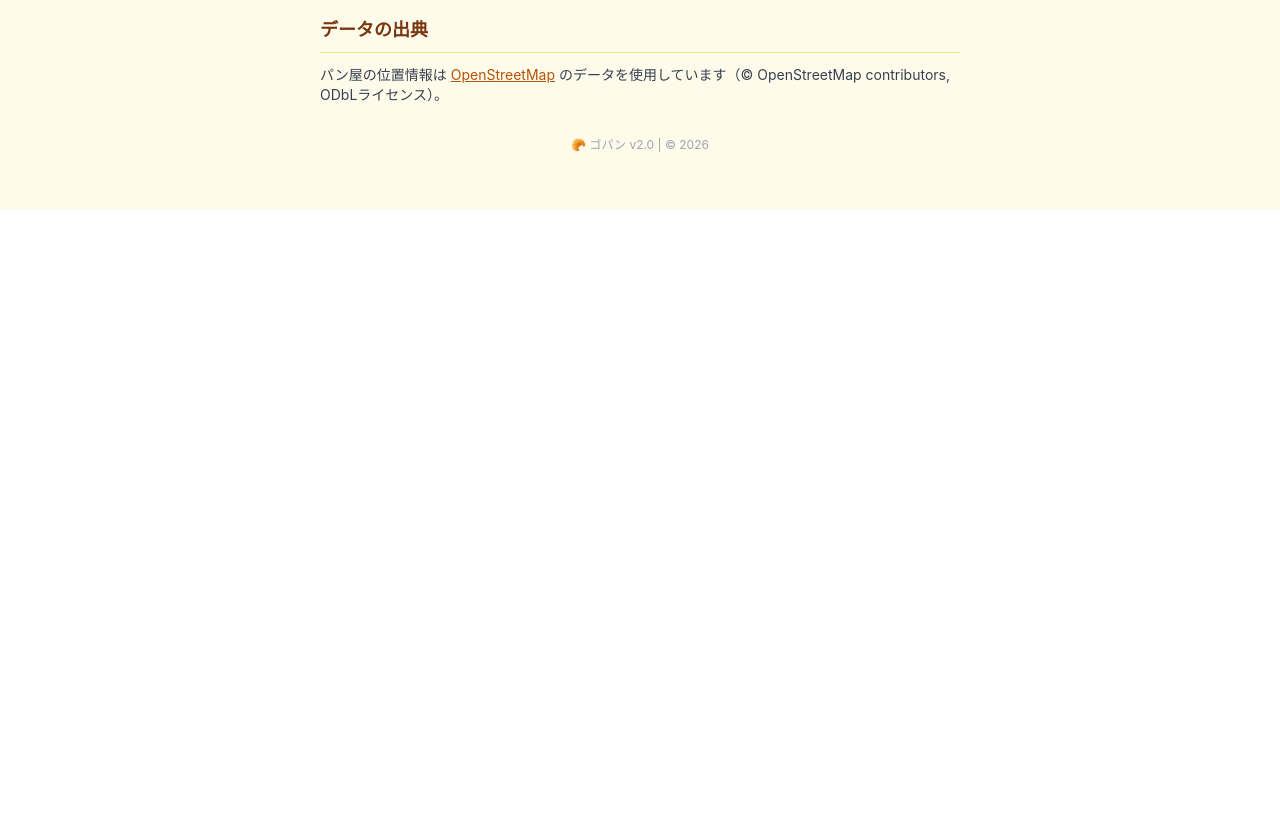
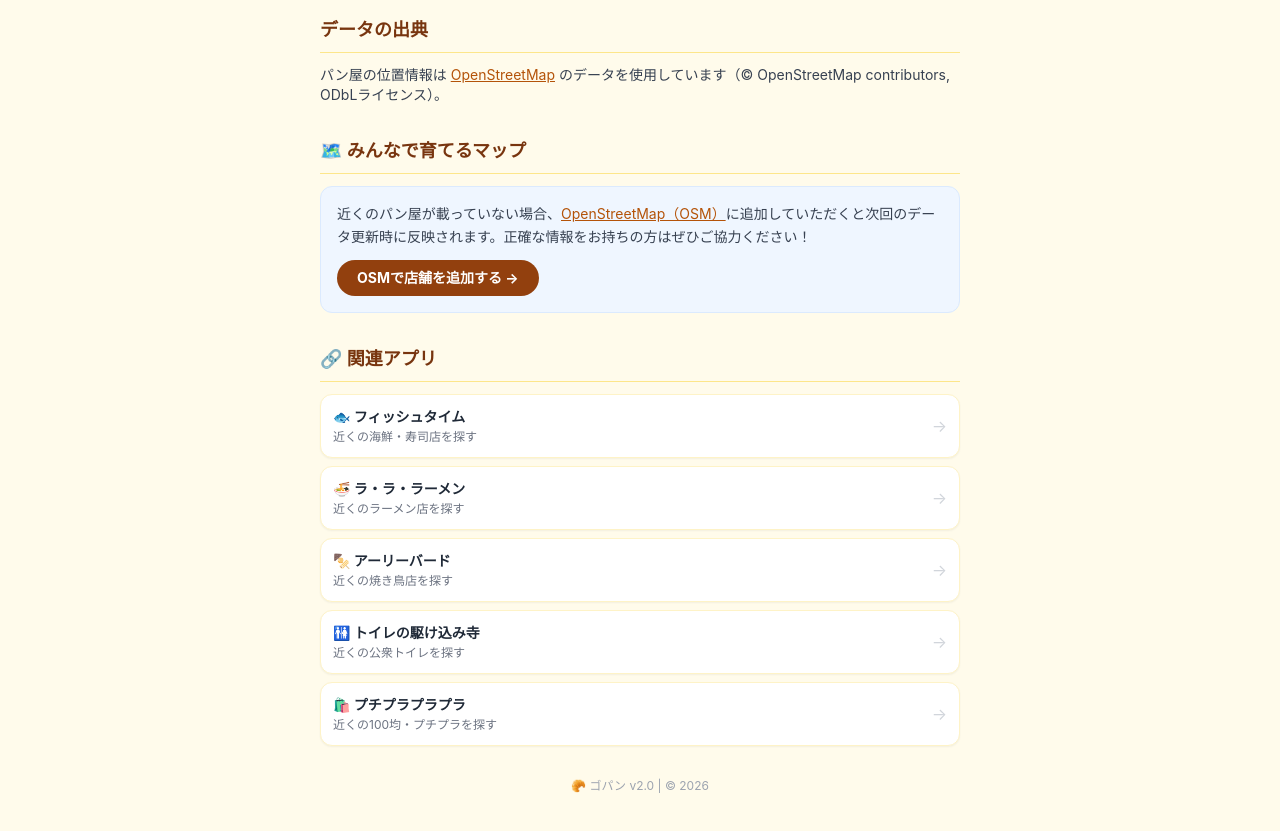
Before and after one commit to mods240/gopan, a Next.js app: page /about in a window 1280 px wide. Shown: the part 2320-3151 px from the top of the page. Before the commit the page ends 2529 px from the top, so only its background shows below. Built offline with nearby package versions, Linux system fonts and the light colour scheme.

Commit message:
Update page.tsx

```diff
--- a/app/about/page.tsx
+++ b/app/about/page.tsx
@@ -31,7 +31,6 @@ export default function About() {
           </h2>
           <div className="space-y-4">
 
-            {/* 基本 */}
             <div className="bg-white rounded-xl p-4 shadow-sm border border-amber-100">
               <p className="font-bold text-amber-900 text-sm mb-2">🗺️ 地図でパン屋を探す</p>
               <p className="text-sm text-gray-700 leading-relaxed">
@@ -39,7 +38,6 @@ export default function About() {
               </p>
             </div>
 
-            {/* リスト */}
             <div className="bg-white rounded-xl p-4 shadow-sm border border-amber-100">
               <p className="font-bold text-amber-900 text-sm mb-2">📋 リストで探す・検索する</p>
               <p className="text-sm text-gray-700 leading-relaxed">
@@ -47,7 +45,6 @@ export default function About() {
               </p>
             </div>
 
-            {/* 気になる・お気に入り */}
             <div className="bg-white rounded-xl p-4 shadow-sm border border-amber-100">
               <p className="font-bold text-amber-900 text-sm mb-2">♥ 気になる　⭐ お気に入り</p>
               <p className="text-sm text-gray-700 leading-relaxed">
@@ -55,7 +52,6 @@ export default function About() {
               </p>
             </div>
 
-            {/* 近接アラート */}
             <div className="bg-white rounded-xl p-4 shadow-sm border border-amber-100">
               <p className="font-bold text-amber-900 text-sm mb-2">🔔 近接アラート</p>
               <p className="text-sm text-gray-700 leading-relaxed">
@@ -63,7 +59,6 @@ export default function About() {
               </p>
             </div>
 
-            {/* ペアリング */}
             <div className="bg-white rounded-xl p-4 shadow-sm border border-amber-100 border-l-4 border-l-amber-500">
               <p className="font-bold text-amber-900 text-sm mb-2">🔗 ペアリング機能(同乗者と共有)</p>
               <p className="text-sm text-gray-700 leading-relaxed mb-3">
@@ -84,7 +79,6 @@ export default function About() {
               </p>
             </div>
 
-            {/* LINE・X共有 */}
             <div className="bg-white rounded-xl p-4 shadow-sm border border-amber-100">
               <p className="font-bold text-amber-900 text-sm mb-2">📤 LINE・Xで共有</p>
               <p className="text-sm text-gray-700 leading-relaxed">
@@ -92,7 +86,6 @@ export default function About() {
               </p>
             </div>
 
-            {/* PWA */}
             <div className="bg-white rounded-xl p-4 shadow-sm border border-amber-100">
               <p className="font-bold text-amber-900 text-sm mb-2">📱 ホーム画面に追加(PWA)</p>
               <p className="text-sm text-gray-700 leading-relaxed">
@@ -172,18 +165,9 @@ export default function About() {
             <div>
               <p className="font-bold text-amber-900">第三者サービス</p>
               <ul className="mt-1 ml-4 space-y-1 list-disc">
-                <li>
-                  <a href="https://www.openstreetmap.org" target="_blank" rel="noopener noreferrer" className="text-amber-700 underline">OpenStreetMap</a>
-                  （地図データ・パン屋情報）
-                </li>
-                <li>
-                  <a href="https://supabase.com" target="_blank" rel="noopener noreferrer" className="text-amber-700 underline">Supabase</a>
-                  （データベース・ペアリング機能）
-                </li>
-                <li>
-                  <a href="https://vercel.com" target="_blank" rel="noopener noreferrer" className="text-amber-700 underline">Vercel</a>
-                  （ホスティング）
-                </li>
+                <li><a href="https://www.openstreetmap.org" target="_blank" rel="noopener noreferrer" className="text-amber-700 underline">OpenStreetMap</a>（地図データ・パン屋情報）</li>
+                <li><a href="https://supabase.com" target="_blank" rel="noopener noreferrer" className="text-amber-700 underline">Supabase</a>（データベース・ペアリング機能）</li>
+                <li><a href="https://vercel.com" target="_blank" rel="noopener noreferrer" className="text-amber-700 underline">Vercel</a>（ホスティング）</li>
               </ul>
             </div>
           </div>
@@ -203,6 +187,47 @@ export default function About() {
           </p>
         </section>
 
+        {/* みんなで育てるマップ */}
+        <section>
+          <h2 className="text-lg font-bold text-amber-900 border-b border-amber-200 pb-2 mb-3">
+            🗺️ みんなで育てるマップ
+          </h2>
+          <div className="bg-blue-50 rounded-xl p-4 border border-blue-100">
+            <p className="text-sm text-gray-700 leading-relaxed mb-3">
+              近くのパン屋が載っていない場合、<a href="https://www.openstreetmap.org" target="_blank" rel="noopener noreferrer" className="text-amber-700 underline">OpenStreetMap（OSM）</a>に追加していただくと次回のデータ更新時に反映されます。正確な情報をお持ちの方はぜひご協力ください！
+            </p>
+            <a href="https://www.openstreetmap.org" target="_blank" rel="noopener noreferrer"
+              className="inline-block px-5 py-2 bg-amber-800 text-white text-sm font-bold rounded-full no-underline">
+              OSMで店舗を追加する →
+            </a>
+          </div>
+        </section>
+
+        {/* 関連アプリ */}
+        <section>
+          <h2 className="text-lg font-bold text-amber-900 border-b border-amber-200 pb-2 mb-3">
+            🔗 関連アプリ
+          </h2>
+          <div className="space-y-2">
+            {[
+              { name:'🐟 フィッシュタイム', desc:'近くの海鮮・寿司店を探す', url:'https://fishtime-eight.vercel.app' },
+              { name:'🍜 ラ・ラ・ラーメン', desc:'近くのラーメン店を探す', url:'https://lalaramen.vercel.app' },
+              { name:'🍢 アーリーバード', desc:'近くの焼き鳥店を探す', url:'https://earlybird-yakitori.vercel.app' },
+              { name:'🚻 トイレの駆け込み寺', desc:'近くの公衆トイレを探す', url:'https://toilet-kakekomi.vercel.app' },
+              { name:'🛍️ プチプラプラプラ', desc:'近くの100均・プチプラを探す', url:'https://puchi-pla.vercel.app' },
+            ].map(app => (
+              <a key={app.url} href={app.url} target="_blank" rel="noopener noreferrer"
+                className="flex items-center gap-3 p-3 bg-white rounded-xl border border-amber-100 shadow-sm no-underline text-gray-800">
+                <div className="flex-1">
+                  <div className="font-bold text-sm">{app.name}</div>
+                  <div className="text-xs text-gray-500 mt-0.5">{app.desc}</div>
+                </div>
+                <span className="text-gray-300">→</span>
+              </a>
+            ))}
+          </div>
+        </section>
+
         {/* フッター */}
         <section className="pb-8">
           <p className="text-xs text-gray-400 text-center">
```
